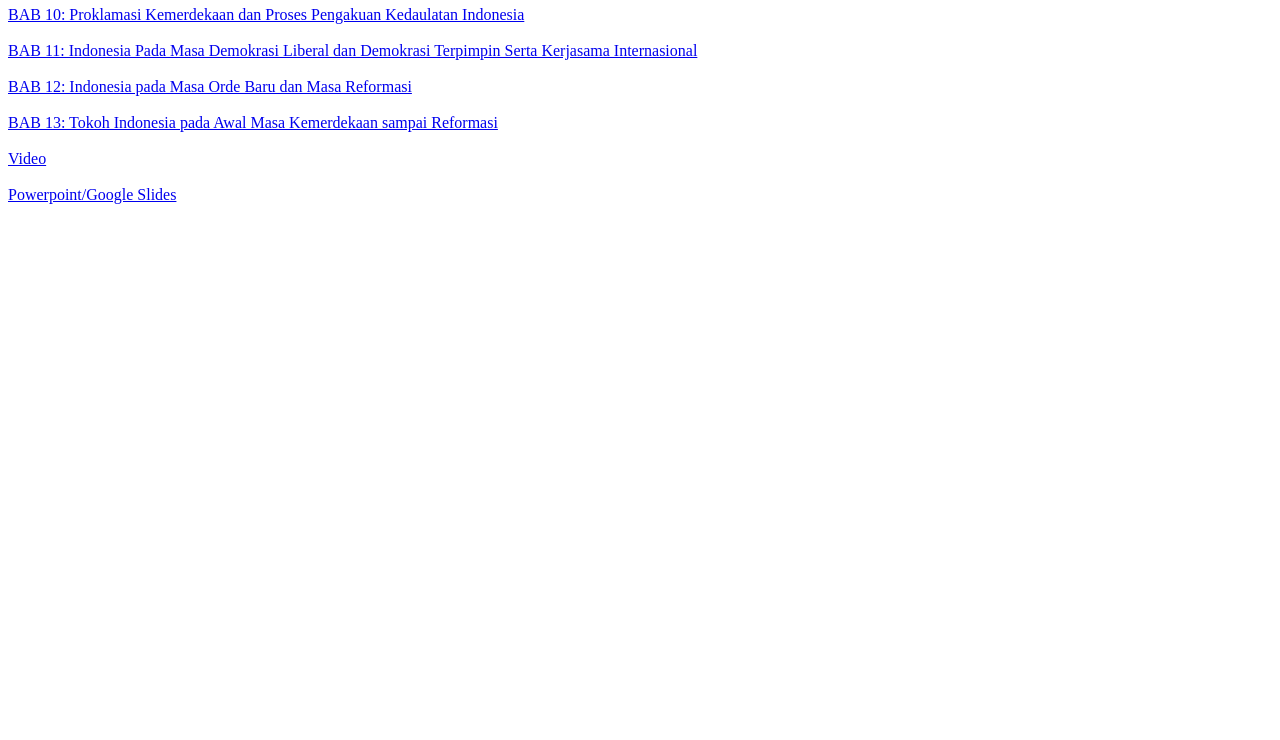
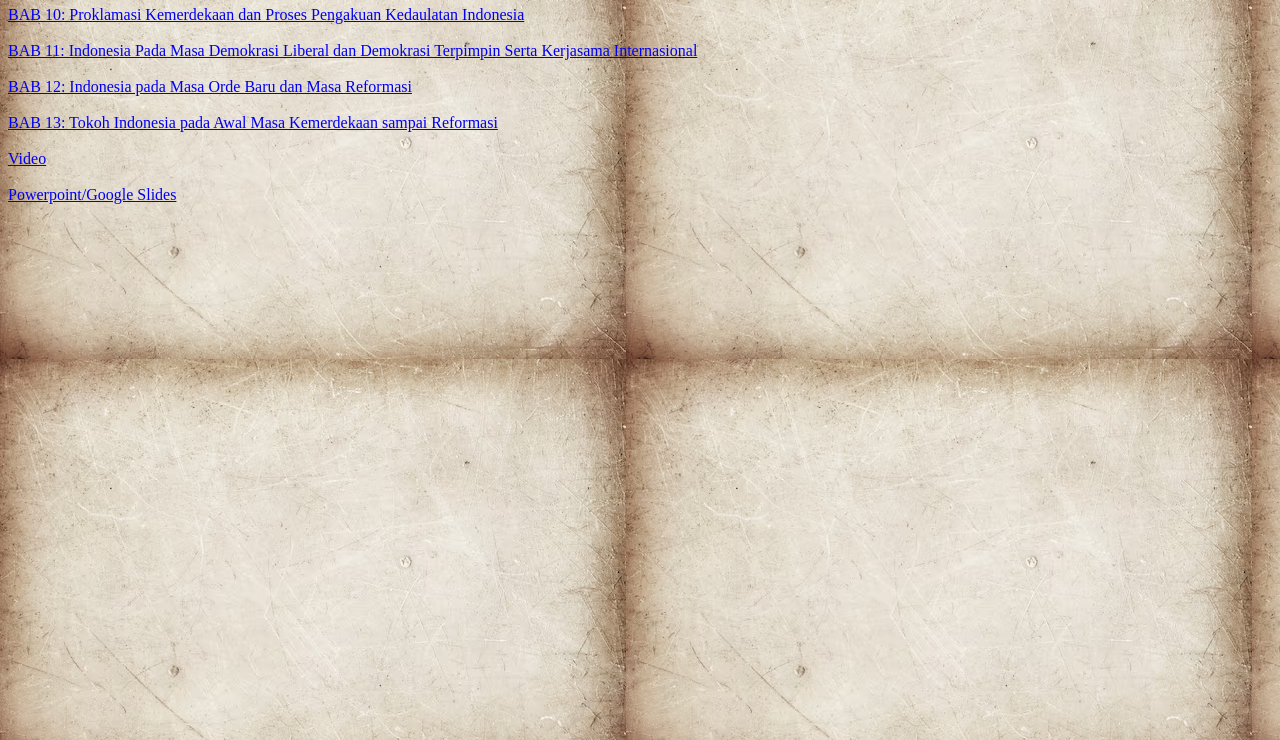
Before and after one commit to stellajk2608/web-ips, a plain HTML site: page menu.html in a window 1280 px wide. Shown: the part 60-800 px from the top of the page. Drawn offline with Linux system fonts and the light colour scheme.

Commit message:
Update menu.html

```diff
--- a/menu.html
+++ b/menu.html
@@ -1,6 +1,7 @@
 <html>
 <head><title>Menu</title></head>
 <h1>Berita</h1>
+<body background=bg-web.jpg>
 <font size=3 face="Berlin san Fb">
 <a href="bab 1.html" target=berita>
 BAB 10: Proklamasi Kemerdekaan dan Proses Pengakuan Kedaulatan Indonesia</a><br><br>
```
